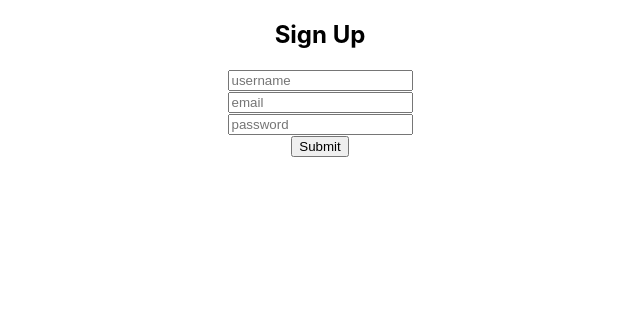
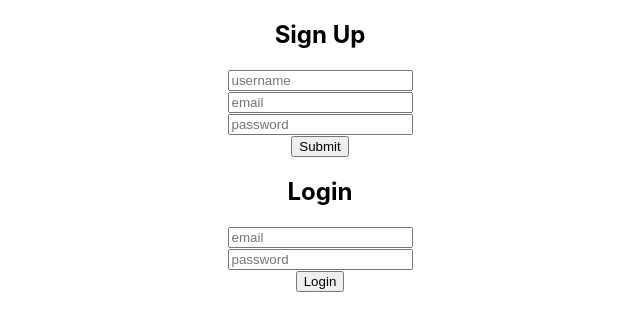
Before and after one commit to biancafu/JWT, a React (Create React App) app in the folder client/: page / in a window 1280 px wide. Shown: the top 330 px of the page, without its empty margins (320-960 px from the left). Built offline with nearby package versions, Linux system fonts and the light colour scheme.

Commit message:
added a login page, able to get token to local storage

```diff
--- a/client/src/App.js
+++ b/client/src/App.js
@@ -1,10 +1,13 @@
 import logo from './logo.svg';
 import './App.css';
 import Signup from './signup/Signup';
+import Login from './login/Login';
+
 function App() {
   return (
     <div className="App">
       <Signup />
+      <Login />
     </div>
   );
 }
--- a/client/src/index.css
+++ b/client/src/index.css
@@ -11,3 +11,11 @@ code {
   font-family: source-code-pro, Menlo, Monaco, Consolas, 'Courier New',
     monospace;
 }
+
+
+.errorMessage {
+  color: red;
+  background-color: rgba(255, 0, 0, 0.247);
+  width:30%;
+  margin-left: 35%;
+}
--- a/client/src/login/Login.js
+++ b/client/src/login/Login.js
@@ -1,5 +1,56 @@
-
+import { React, useState } from 'react';
+import { useForm } from "react-hook-form";
+import axios from 'axios';
 
 export default function Login() {
-    return <div></div>;
+    let [errorMessage, setErrorMessage] = useState("");
+
+    const { register, handleSubmit, reset, formState: { errors } } = useForm();
+    const onSubmit = (data) => {
+        console.log("login as:", data);
+        axios.post('/login', data)
+            .then(res => {
+
+                setErrorMessage(res.data.message);
+
+                //store jwt token in local storage
+                if(res.data.token) {
+                    localStorage.setItem("token", JSON.stringify(res.data.token));
+
+                }
+            })
+            .catch(err => {
+                console.log(err);
+                setErrorMessage(err.data.message);
+            })
+        reset();
+    };
+    const onError = (error) => {
+        console.log(error)
+    };
+    return <div>
+        <h2>Login</h2>
+        <form onSubmit={handleSubmit(onSubmit, onError)}>
+            <div>
+                <input
+                    name="email"
+                    placeholder='email'
+                    type="email"
+                    {...register('email', { required: "Email is required" })}
+                />
+                {errors.email && <span>{errors.email.message}</span>}
+            </div>
+            <div>
+                <input
+                    name="password"
+                    placeholder='password'
+                    type="password"
+                    {...register('password', { required: "Password is required" })}
+                />
+                {errors.password && <span>{errors.password.message}</span>}
+            </div>
+            {errorMessage && <div className="errorMessage">{errorMessage}</div>}
+            <button>Login</button>
+        </form>
+    </div>;
 };
--- a/client/src/signup/Signup.js
+++ b/client/src/signup/Signup.js
@@ -5,7 +5,6 @@ import axios from 'axios';
 export default function Signup() {
     const { register, handleSubmit, reset, formState: {errors} } = useForm();
     const onSubmit = (data) => {
-        console.log("client side:",data);
         axios.post('/signup', data)
         .then(res => {
             //store jwt token in local storage
```
Also changed, not shown: 2 other files (tests, documents, lock files or other folders).
